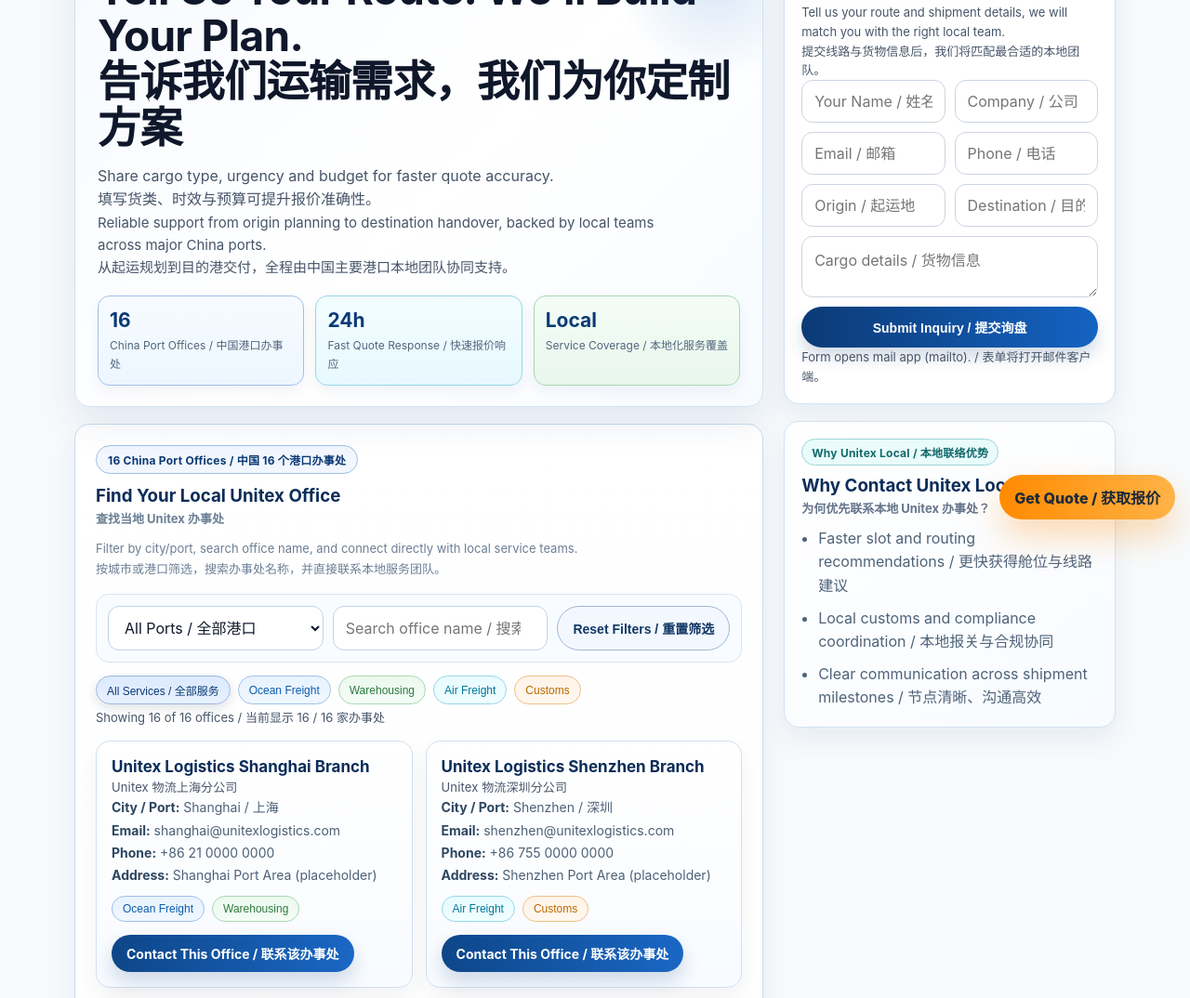
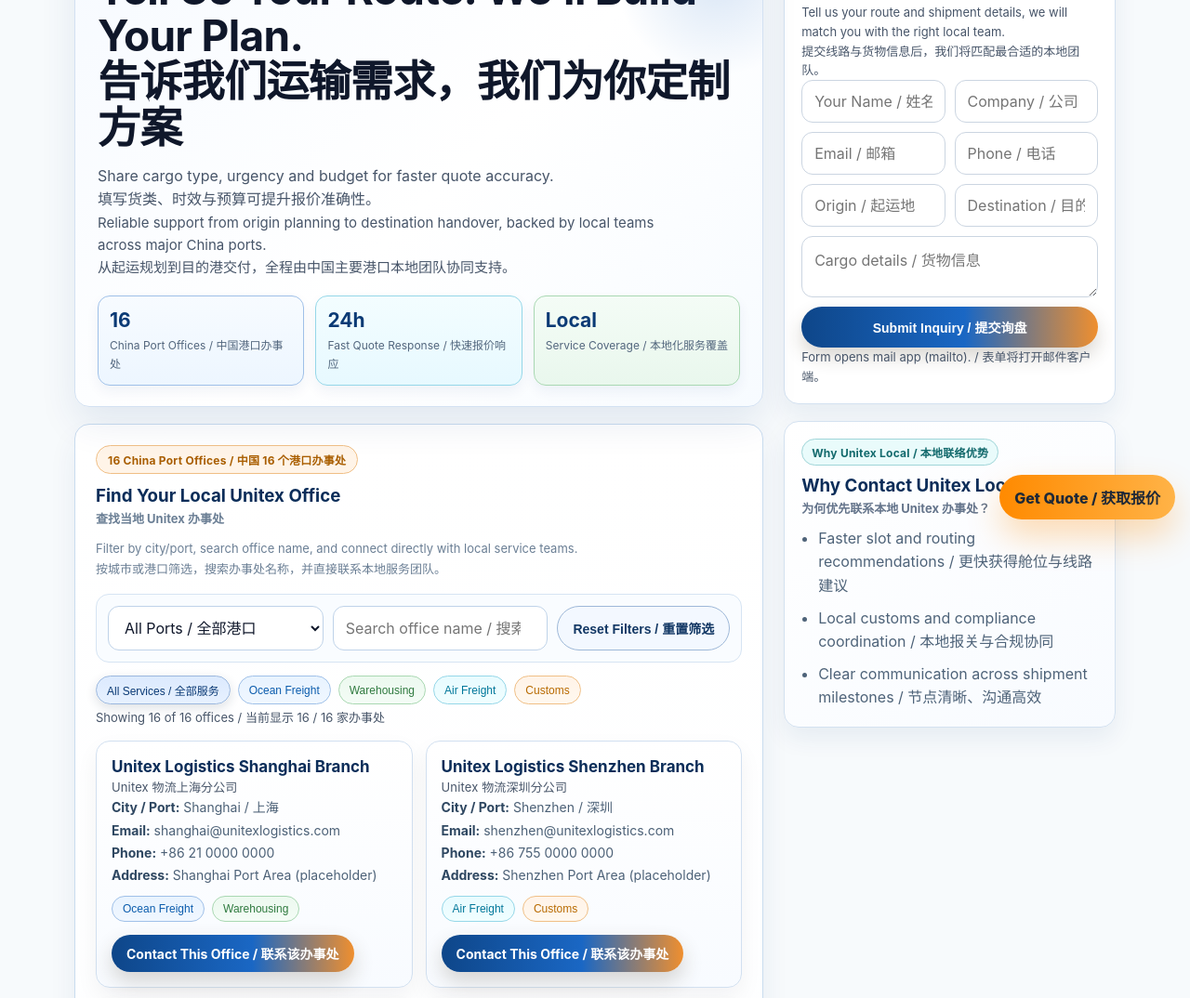
Before and after one commit to sunnypan72778-design/unitex-redesign, a website: page contact.html in a window 1280 px wide. Shown: the part 225-1299 px from the top of the page at 93% size. Drawn offline with Linux system fonts and the light colour scheme.

Commit message:
Add orange accents to contact page CTAs and highlights

```diff
--- a/styles.css
+++ b/styles.css
@@ -178,14 +178,14 @@
 .locator-badge {
   display: inline-flex;
   align-items: center;
-  border: 1px solid #9ebee3;
-  color: #0b3a75;
+  border: 1px solid #f0bf86;
+  color: #a95e00;
   border-radius: 999px;
   padding: 6px 12px;
   font-size: 12px;
   font-weight: 700;
   letter-spacing: .02em;
-  background: #f2f7ff;
+  background: #fff4e8;
   margin-bottom: 12px;
 }
 .locator-head h3 {
@@ -385,13 +385,13 @@
 .office-cta {
   margin-top: 14px;
   border: 0;
-  background: linear-gradient(90deg, #0e4689, #1a67c4);
+  background: linear-gradient(90deg, #0e4689 0%, #1a67c4 58%, #ef8f2f 100%);
   color: #ffffff;
   font-weight: 700;
-  box-shadow: 0 10px 20px rgba(11,58,117,.18);
+  box-shadow: 0 10px 22px rgba(71, 53, 31, .2);
 }
 .office-cta:hover {
-  box-shadow: 0 12px 24px rgba(11, 58, 117, 0.22);
+  box-shadow: 0 12px 26px rgba(71, 53, 31, .25);
 }
 .branch-empty {
   margin-top: 14px;
@@ -445,10 +445,11 @@
 }
 .contact-form-card .btn.primary {
   min-height: 44px;
-  box-shadow: 0 10px 18px rgba(11,58,117,.18);
+  background: linear-gradient(90deg, #0e4689 0%, #1a67c4 55%, #ef8f2f 100%);
+  box-shadow: 0 10px 20px rgba(71,53,31,.2);
 }
 .contact-form-card .btn.primary:hover {
-  box-shadow: 0 12px 24px rgba(11,58,117,.22);
+  box-shadow: 0 12px 24px rgba(71,53,31,.25);
 }
 .value-list {
   margin: 10px 0 0;
@@ -484,8 +485,8 @@
   border-radius: 999px;
   align-items: center;
   justify-content: center;
-  color: #0b3a75;
-  background: #eaf2ff;
+  color: #a95e00;
+  background: #fff3e6;
   margin-bottom: 8px;
 }
 .process-step h4 {
```
